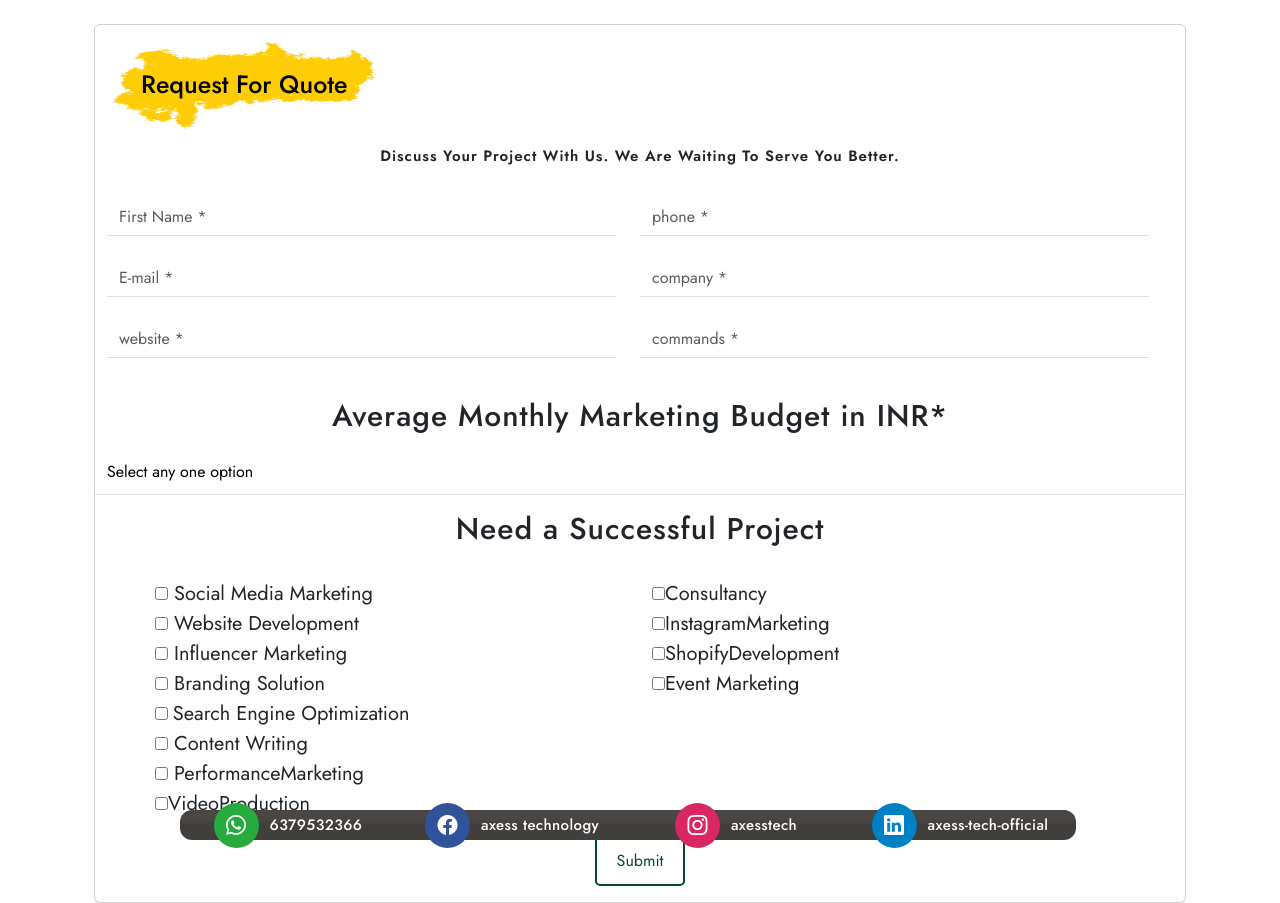
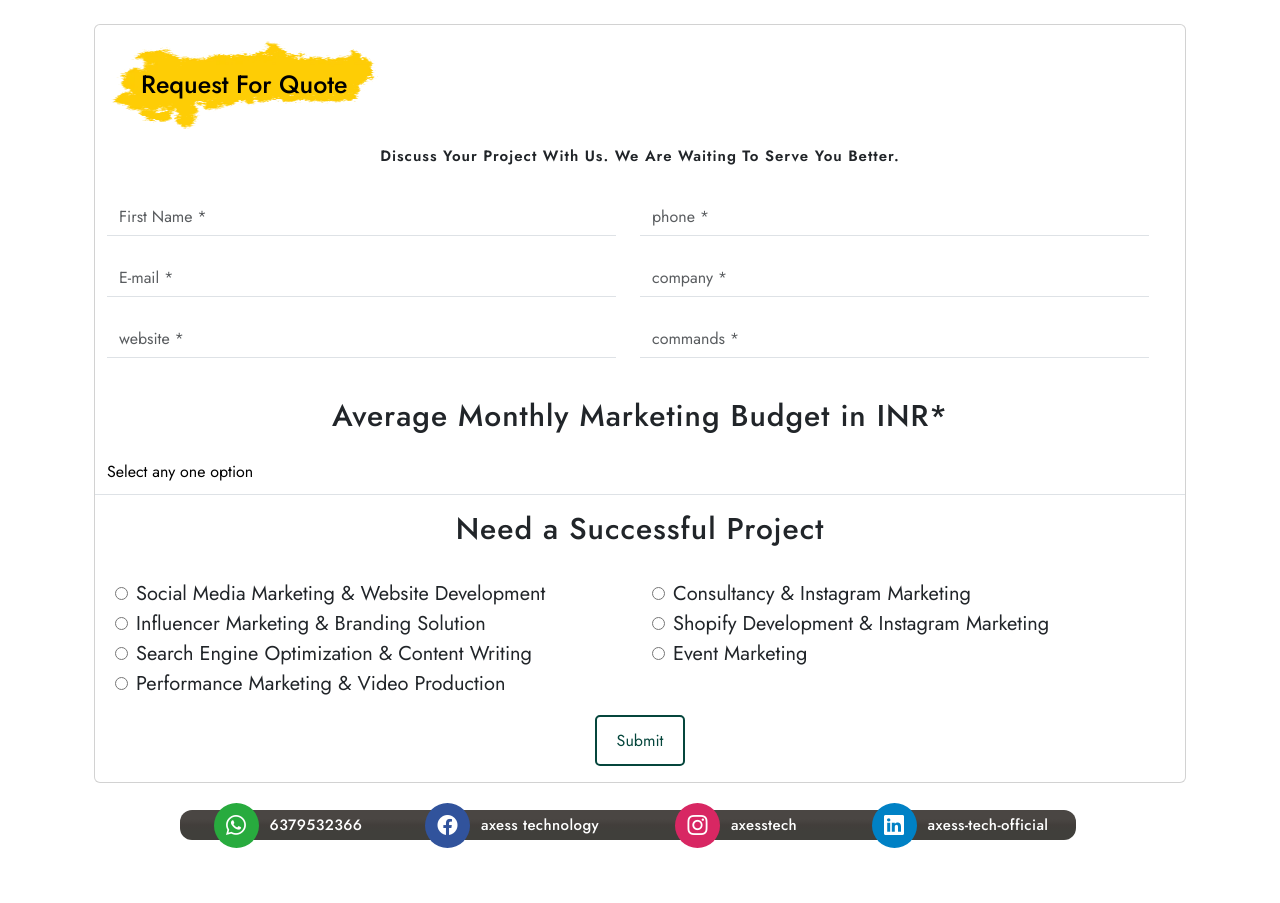
Before and after one commit to axessmongo/AxessTechnology-project, a React (Vite) app in the folder client/: page /Digitalcontact1 in a window 1280 px wide. After the commit the page ends 800 px from the top, so only its background shows below. Built offline with nearby package versions, Linux system fonts and the light colour scheme.

Commit message:
added radio button

```diff
--- a/client/src/components/Digitalcontact1.jsx
+++ b/client/src/components/Digitalcontact1.jsx
@@ -126,7 +126,7 @@ function Digitalcontact1() {
                                 <option value="More than Rs. 1 Crore">More than Rs. 1 Crore</option>
                             </select>
                         </div>
-                        <div className="">
+                        {/* <div className="">
                             <h3 className="secondary-header text-center pb-3 mt-3">Need a Successful Project</h3>
                             <div className="row mt-3 mx-5">
                                 <div className="col-md-6">
@@ -197,6 +197,44 @@ function Digitalcontact1() {
                                     <br />
                                 </div>
                             </div>
+                        </div> */}
+
+                        <div className="">
+                            <h3 className="secondary-header text-center pb-3 mt-3">Need a Successful Project</h3>
+                            <div className="row mt-3 mx-2">
+                                <div className="col-md-6">
+                                    <input type="radio" id="SocialMediaMarketing" name="SocialMediaMarketing" />
+                                    <span className="fs-5 mx-2">Social Media Marketing & Website Development</span>
+                                    <br />
+
+                                    <input type="radio" id="InfluencerMarketing" name="InfluencerMarketing" />
+                                    <span className="fs-5 mx-2">Influencer Marketing & Branding Solution</span>
+                                    <br />
+
+                                    <input type="radio" id="SearchEngineOptimization" name="SearchEngineOptimization" />
+                                    <span className="fs-5 mx-2">Search Engine Optimization & Content Writing</span>
+                                    <br />
+
+                                    <input type="radio" id="PerformanceMarketing" name="PerformanceMarketing" />
+                                    <span className="fs-5 mx-2">Performance Marketing & Video Production</span>
+                                    <br />
+
+                                </div>
+                                <div className="col-md-6">
+                                    <input type="radio" id="Consultancy" name="Consultancy" />
+                                    <span className="fs-5 mx-2">Consultancy & Instagram Marketing</span>
+                                    <br />
+
+                                    <input type="radio" id="ShopifyDevelopment" name="ShopifyDevelopment" />
+                                    <span className="fs-5 mx-2">Shopify Development & Instagram Marketing</span>
+                                    <br />
+
+                                    <input type="radio" id="EventMarketing" name="EventMarketing" />
+                                    <span className="fs-5 mx-2">Event Marketing</span>
+                                    <br />
+
+                                </div>
+                            </div>
                         </div>
 
                         <div className="mt-3 text-center mb-3" data-aos='zoom-out' data-aos-anchor-placement="bottom-bottom">
```
